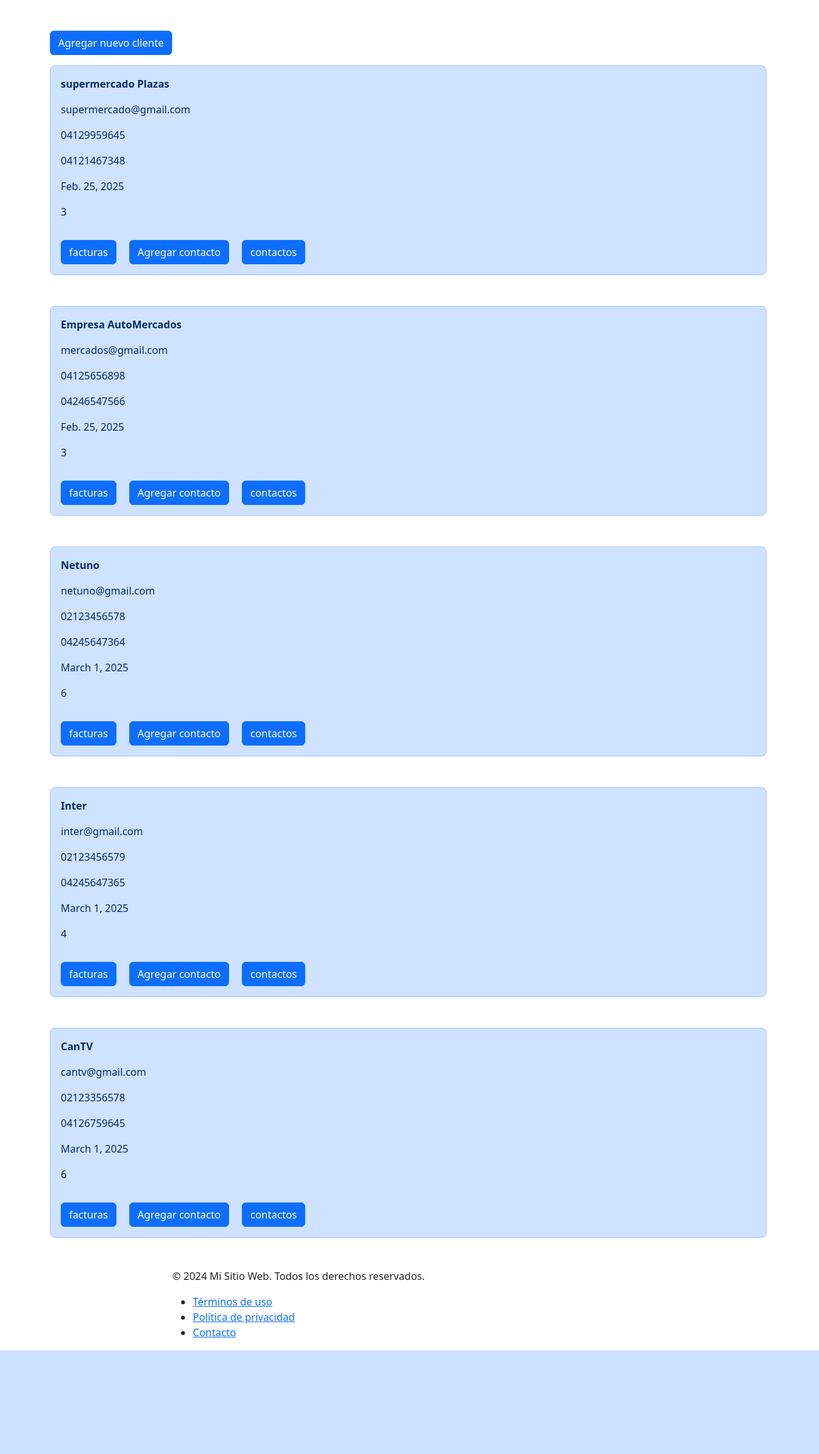
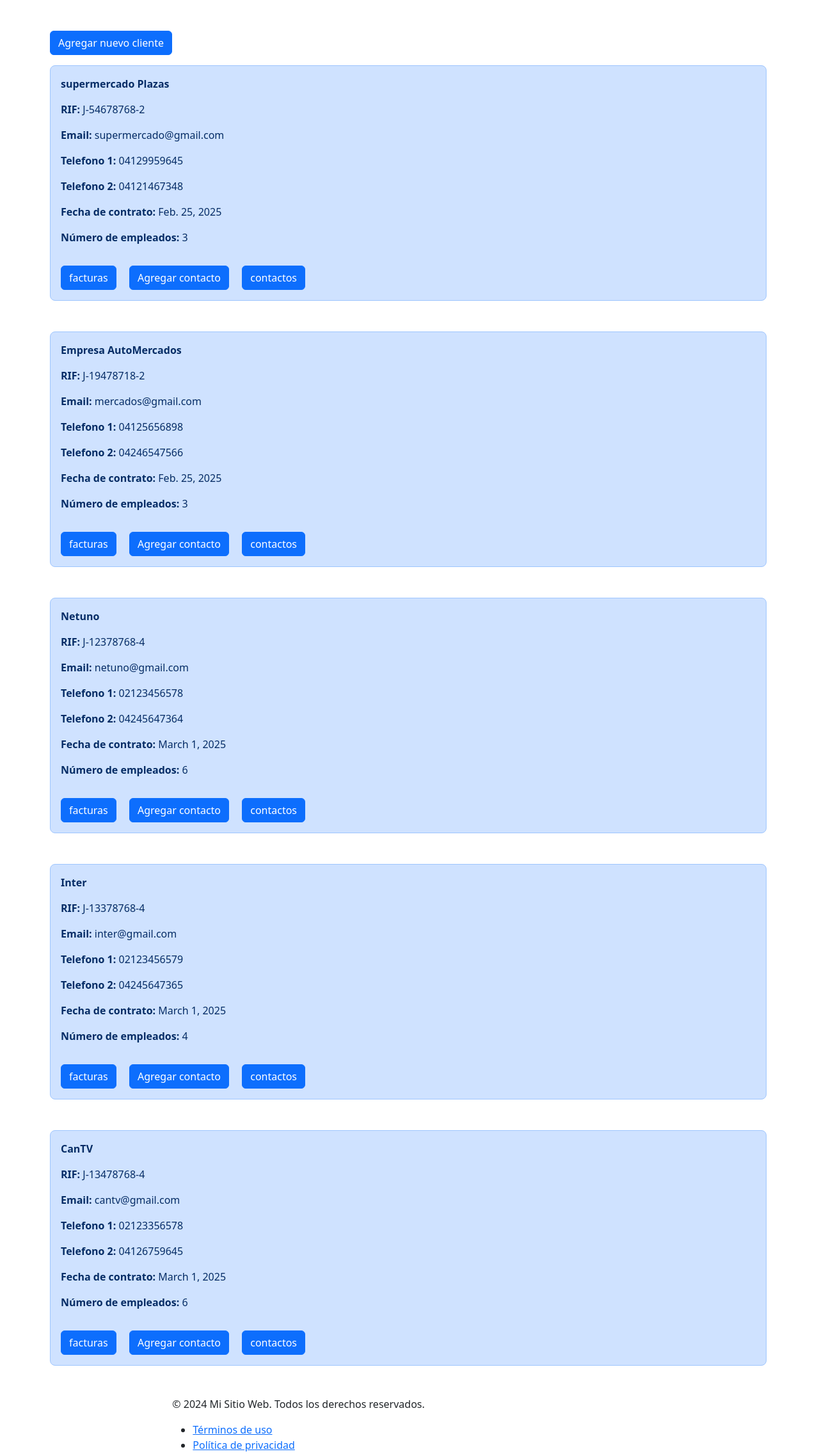
Before and after one commit to Diegorcb27/proyecto_factura_trabajo, a Django app: page /cliente/ in a window 1280 px wide. Shown: the part 56-2328 px from the top of the page at 64% size. Before the commit the page ends 2166 px from the top, so only its background shows below. Run offline with Django 5.2, Linux system fonts and the light colour scheme; a user stored in the database is signed in; data comes from the database, SQL or seed files in the repository; both versions use the stored data as it was after the commit.

Commit message:
change today

```diff
--- a/Cliente/templates/Cliente/cliente_list.html
+++ b/Cliente/templates/Cliente/cliente_list.html
@@ -21,11 +21,12 @@
                         <li class="list-group-item mb-5 p-3 text-primary-emphasis bg-primary-subtle border border-primary-subtle rounded-3">
 
                             <p><b>{{cliente.nombre}}</b></p>
-                            <p>{{cliente.email}}</p>
-                            <p>{{cliente.telefono_1}}</p>
-                            <p>{{cliente.telefono_2}}</p>
-                            <p>{{cliente.fecha_contrato}}</p>
-                            <p>{{cliente.num_empleados}}</p>
+                            <p><b>RIF:</b>  {{cliente.rif}}</p>
+                            <p><b>Email:</b>  {{cliente.email}}</p>
+                            <p><b>Telefono 1:</b>  {{cliente.telefono_1}}</p>
+                            <p><b>Telefono 2:</b>  {{cliente.telefono_2}}</p>
+                            <p><b>Fecha de contrato:</b>  {{cliente.fecha_contrato}}</p>
+                            <p><b>Número de empleados:</b>  {{cliente.num_empleados}}</p>
                             <a class="btn btn-primary me-3  mt-3" role="button" href="{% url 'cliente:facturas_por_cliente' cliente.id %}">facturas</a>
                             <a class="btn btn-primary me-3  mt-3" role="button" href="{% url 'cliente:contacto_create' cliente.id %}">Agregar contacto</a>
                             <a class="btn btn-primary me-3 mt-3" role="button" href="{% url 'cliente:contacto_por_cliente' cliente.id %}">contactos </a>
--- a/Cliente/templates/Cliente/contacto_por_cliente.html
+++ b/Cliente/templates/Cliente/contacto_por_cliente.html
@@ -11,8 +11,8 @@
             <div class="col ">
                 {% for contacto in contactos %}
                 <li class="list-group-item mb-5 p-3 text-primary-emphasis bg-primary-subtle border border-primary-subtle rounded-3">
-                    <h1>Contacto del cliente {{cliente.nombre}} {{cliente.id}}</h1>
-                    <h2>Detalle del contacto</h2>
+                    <h2>Contacto del cliente {{cliente.nombre}} {{cliente.id}}</h2>
+                    <h3>Detalle del contacto</h3>
                     <p><strong>Contacto ID:</strong> {{ contacto.id }}</p>
                     <p><strong>Nombre:</strong> {{ contacto.name }}</p>
                     <p><strong>Cargo:</strong> {{ contacto.cargo }}</p>
--- a/facturas/views.py
+++ b/facturas/views.py
@@ -42,7 +42,7 @@
     model=Factura
     context_object_name = 'factura_list'
     template_name = 'factura_list.html'
-    paginate_by=1
+    paginate_by=5
     def get_queryset(self):
     #     # Filtra las facturas según el usuario actual y aquellas que no tienen una fecha de completado
 
```
Also changed, not shown: db.sqlite3, 2 other files.
